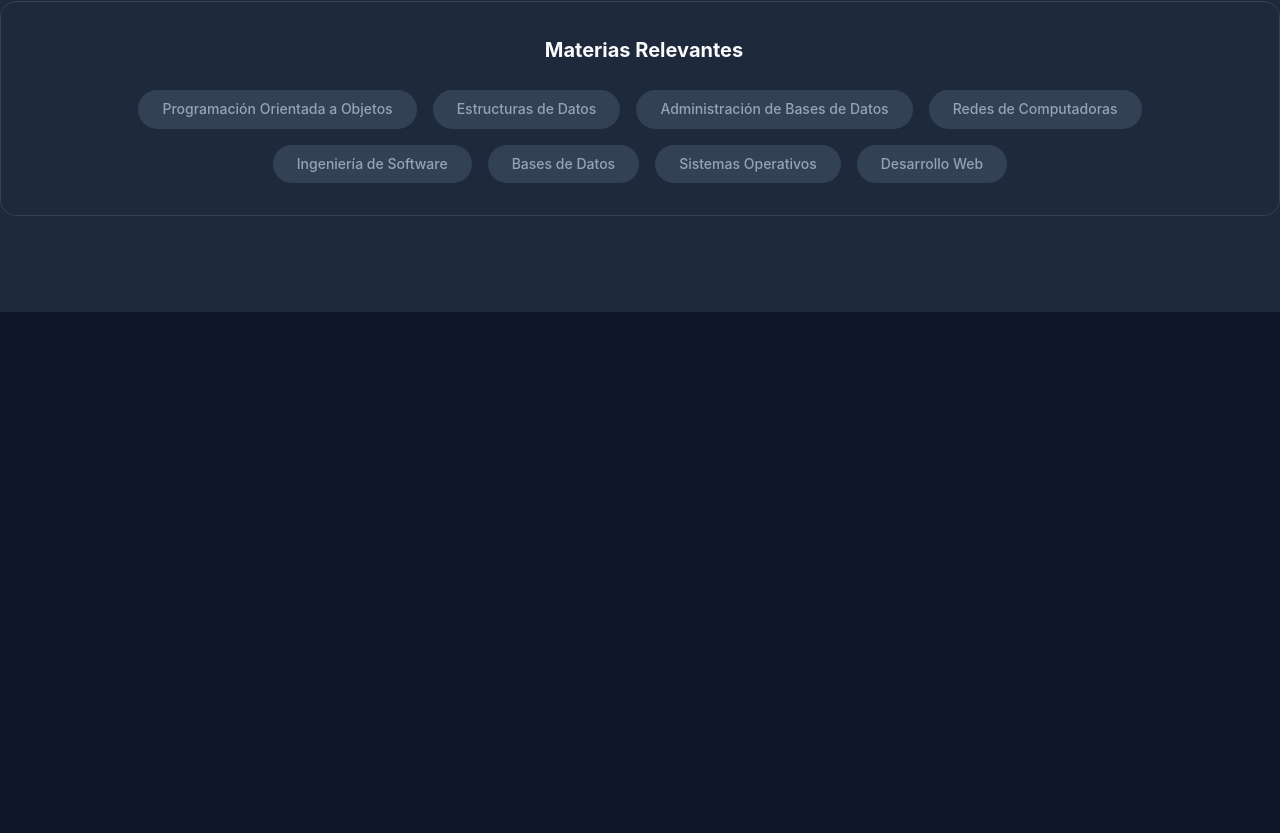
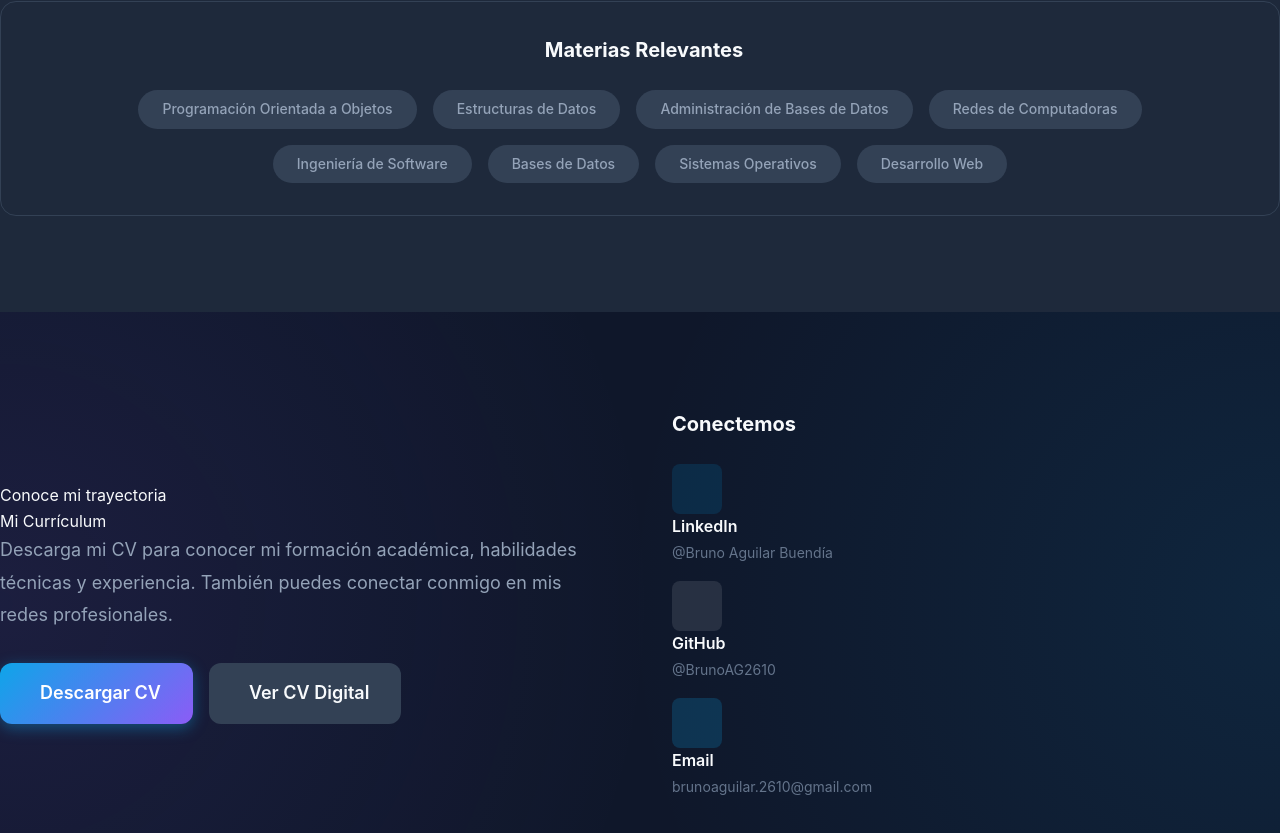
Before and after one commit to BrunoAG2610/Lab06, a Next.js app in the folder portafolio/: page / in a window 1280 px wide. Shown: the part 1669-2502 px from the top of the page. Before the commit the page ends 1981 px from the top, so only its background shows below. Built offline with nearby package versions, Linux system fonts and the light colour scheme.

Commit message:
CV cambios

```diff
--- /dev/null
+++ b/portafolio/app/Components/CV/CV.module.css
@@ -0,0 +1,142 @@
+/* ========== CV SECTION ========== */
+.cv {
+    background: var(--color-bg-primary);
+    position: relative;
+}
+
+.cv::before {
+    content: '';
+    position: absolute;
+    top: 0;
+    left: 0;
+    right: 0;
+    bottom: 0;
+    background:
+        radial-gradient(circle at 0% 50%, rgba(139, 92, 246, 0.1) 0%, transparent 50%),
+        radial-gradient(circle at 100% 50%, rgba(14, 165, 233, 0.1) 0%, transparent 50%);
+    pointer-events: none;
+}
+
+.cv__content {
+    display: grid;
+    grid-template-columns: 1fr 1fr;
+    gap: var(--spacing-3xl);
+    align-items: center;
+    position: relative;
+    z-index: 1;
+}
+
+.cv__description {
+    font-size: var(--font-size-lg);
+    color: var(--color-text-secondary);
+    margin-bottom: var(--spacing-xl);
+    line-height: 1.8;
+}
+
+.cv__buttons {
+    display: flex;
+    gap: var(--spacing-md);
+    flex-wrap: wrap;
+}
+
+.cv__social-title {
+    font-size: var(--font-size-xl);
+    font-weight: 700;
+    color: var(--color-text-primary);
+    margin-bottom: var(--spacing-lg);
+}
+
+.cv__social-links {
+    display: flex;
+    flex-direction: column;
+    gap: var(--spacing-md);
+}
+
+.social__card {
+    display: flex;
+    align-items: center;
+    gap: var(--spacing-md);
+    background: var(--color-bg-secondary);
+    border: 1px solid var(--color-bg-tertiary);
+    border-radius: var(--border-radius-lg);
+    padding: var(--spacing-md) var(--spacing-lg);
+    transition: all var(--transition-base);
+}
+
+.social__card:hover {
+    transform: translateX(10px);
+    border-color: var(--color-primary);
+    box-shadow: var(--shadow-lg);
+}
+
+.social__icon {
+    width: 50px;
+    height: 50px;
+    border-radius: var(--border-radius-md);
+    display: flex;
+    align-items: center;
+    justify-content: center;
+    font-size: var(--font-size-xl);
+}
+
+.social__icon--linkedin {
+    background: rgba(0, 119, 181, 0.2);
+    color: #0077b5;
+}
+
+/* ERROR 13 (AVANZADO): El icono de GitHub no tiene color visible
+   SOLUCIÓN: Falta la propiedad color para el texto/icono
+   Agregar: color: var(--color-text-primary);
+   Los selectores específicos como --github necesitan definir su propio color */
+.social__icon--github {
+    background: rgba(255, 255, 255, 0.1);
+    color: var(--color-text-primary);
+}
+
+.social__icon--email {
+    background: rgba(14, 165, 233, 0.2);
+    color: var(--color-primary);
+}
+
+.social__info {
+    flex: 1;
+}
+
+.social__name {
+    display: block;
+    font-size: var(--font-size-base);
+    font-weight: 600;
+    color: var(--color-text-primary);
+}
+
+.social__user {
+    font-size: var(--font-size-sm);
+    color: var(--color-text-muted);
+}
+
+.social__arrow {
+    color: var(--color-text-muted);
+    transition: all var(--transition-base);
+}
+
+.social__card:hover .social__arrow {
+    color: var(--color-primary);
+    transform: translateX(5px);
+}
+
+@media screen and (max-width: 1024px) {
+    .cv__content {
+        grid-template-columns: 1fr;
+        gap: var(--spacing-2xl);
+    }
+}
+
+@media screen and (max-width: 768px) {
+    .cv__buttons {
+        flex-direction: column;
+    }
+
+    .cv__buttons .btn {
+        width: 100%;
+    }
+}
--- /dev/null
+++ b/portafolio/app/Components/CV/CV.tsx
@@ -0,0 +1,74 @@
+import React from 'react';
+import styles from './CV.module.css';
+import Link from 'next/link';
+
+let LKData:String = '@Bruno Aguilar Buendía'
+let GHData:String = '@BrunoAG2610'
+let MailData: String = 'brunoaguilar.2610@gmail.com'
+
+export default function CV(){
+    return(
+        <section className={`section ${styles.cv} `} id="cv">
+            <div className={styles.container}>
+                <div className={styles.cv__content}>
+                    <div className={styles.cv__info}>
+                        <span className={styles.section__subtitle}>Conoce mi trayectoria</span>
+                        <h2 className={styles.section__title}>Mi Currículum</h2>
+                        <p className={styles.cv__description}>
+                            Descarga mi CV para conocer mi formación académica, habilidades
+                            técnicas y experiencia. También puedes conectar conmigo en mis
+                            redes profesionales.
+                        </p>
+
+                        <div className={styles.cv__buttons}>
+                            <a href="https://www.overleaf.com/gallery/tagged/cv" className="btn btn--primary btn--large">
+                                <i className="fas fa-download"></i> Descargar CV
+                            </a>
+                            <a href="https://brunoag2610.github.io/lab05BrunoAguilarBuend-a/" className="btn btn--secondary btn--large">
+                                <i className="fas fa-eye"></i> Ver CV Digital
+                            </a>
+                        </div>
+                    </div>
+
+                    <div className={styles.cv__social}>
+                        <h3 className={styles['cv__social-title']}>Conectemos</h3>
+                        <div className={styles['cv__social-links']}>
+                            <a href="https://linkedin.com/in/bruno-aguilar-buendía-a429a1387" target="_blank" rel="noopener noreferrer" className="social__card">
+                                <div className={`${styles.social__icon} ${styles['social__icon--linkedin']}`}>
+                                    <i className="fab fa-linkedin-in"></i>
+                                </div>
+                                <div className={styles.social__info}>
+                                    <span className={styles.social__name}>LinkedIn</span>
+                                    <span className={styles.social__user}>{LKData}</span>
+                                </div>
+                                <i className="fas fa-arrow-right social__arrow"></i>
+                            </a>
+
+                            <a href="https://github.com/BrunoAG2610" target="_blank" rel="noopener noreferrer" className="social__card">
+                                <div className={`${styles.social__icon} ${styles['social__icon--github']}`}>
+                                    <i className="fab fa-github"></i>
+                                </div>
+                                <div className={styles.social__info}>
+                                    <span className={styles.social__name}>GitHub</span>
+                                    <span className={styles.social__user}>{GHData}</span>
+                                </div>
+                                <i className="fas fa-arrow-right social__arrow"></i>
+                            </a>
+
+                            <a href="mailto:brunoaguilar.2610@gmail.com" className="social__card">
+                                <div className={`${styles.social__icon} ${styles['social__icon--email']}`}>
+                                    <i className="fas fa-envelope"></i>
+                                </div>
+                                <div className={styles.social__info}>
+                                    <span className={styles.social__name}>Email</span>
+                                    <span className={styles.social__user}>{MailData}</span>
+                                </div>
+                                <i className={`fas fa-arrow-right ${styles.social__arrow}`}></i>
+                            </a>
+                        </div>
+                    </div>
+                </div>
+            </div>
+        </section>
+    );
+}
--- a/portafolio/app/page.tsx
+++ b/portafolio/app/page.tsx
@@ -2,6 +2,7 @@
 import Header from "./Components/Header/Header";
 import Hero from "./Components/Hero/Hero";
 import Interests_Subjects from "./Components/Interests_Subjects/Interests_Subjects";
+import CV from "./Components/CV/CV";
 
 export default function Home() {
   return (
@@ -9,6 +10,7 @@
     <Header />
     <Hero />
     <Interests_Subjects />
+    <CV />
     </>
   );
 }
```
